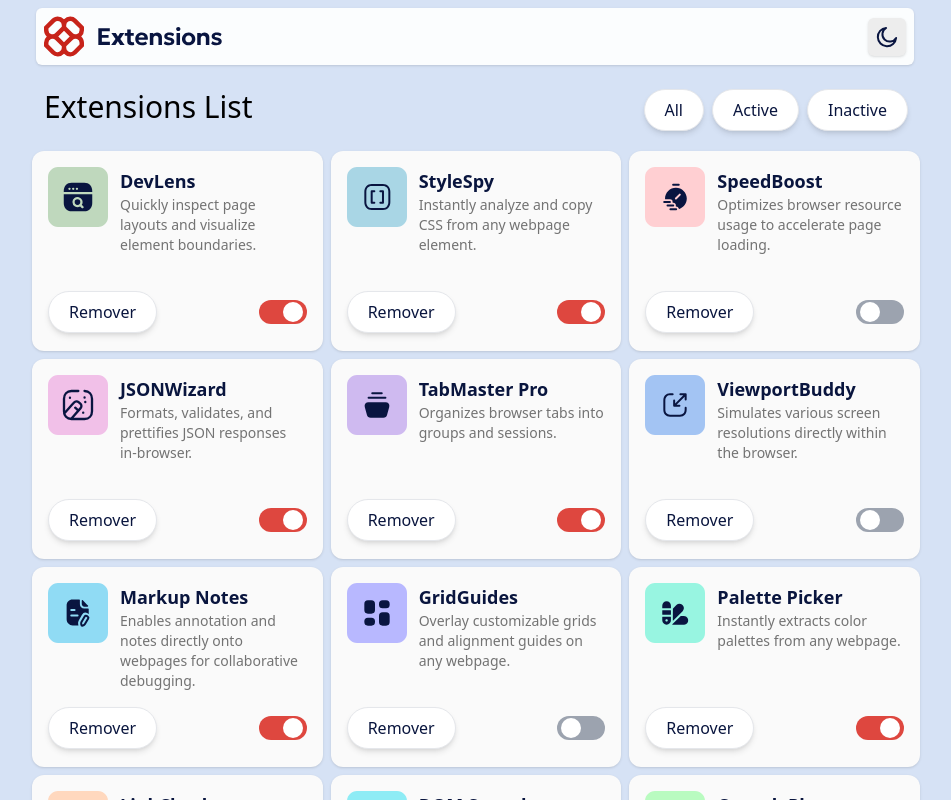
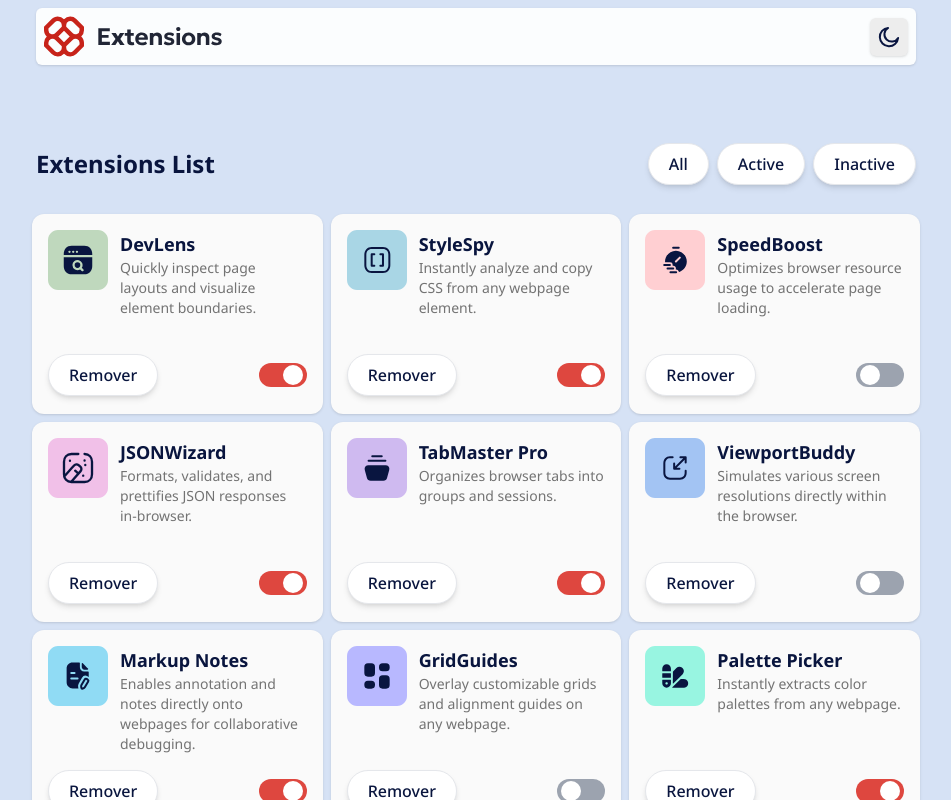
Before and after one commit to DomeniqueRosa/portfolio-react, a React (Vite) app in the folder browser-extensions/: page / in a window 1280 px wide. Shown: the top 800 px of the page, without its empty margins (164-1115 px from the left). Built offline with nearby package versions, Linux system fonts and the light colour scheme.

Commit message:
finish project

```diff
--- a/browser-extensions/index.html
+++ b/browser-extensions/index.html
@@ -1,12 +1,17 @@
-<!doctype html>
+<!DOCTYPE html>
 <html lang="en">
   <head>
     <meta charset="UTF-8" />
+    <!-- link da fonte -->
+    <link
+      href="https://fonts.googleapis.com/css2?family=Noto+Sans:wght@400;500;700&display=swap"
+      rel="stylesheet"
+    />
     <link rel="icon" type="image/svg+xml" href="/vite.svg" />
     <meta name="viewport" content="width=device-width, initial-scale=1.0" />
     <title>Vite + React</title>
   </head>
-  <body class="dark:bg-neutral-900 bg-neutral-200 dark:text-white">
+  <body class=" min-h-screen font-noto dark:bg-gradient-to-b dark:from-[#040918] dark:to-[#091540] bg-neutral-200  dark:text-white">
     <div id="root"></div>
     <script type="module" src="/src/main.jsx"></script>
   </body>
--- a/browser-extensions/src/App.jsx
+++ b/browser-extensions/src/App.jsx
@@ -2,38 +2,64 @@ import { useState } from "react";
 import Card from "./components/Card";
 import Header from "./components/Header";
 import Button from "./components/Button";
-import Data from "../data.json"
+import Data from "../data.json";
 
 function App() {
   const [isDark, setIsDark] = useState(false);
-  const [isActive, setIsActive] = useState(true)
+  const [filtro, setFiltro] = useState("all");
+  const [data, setData] = useState(Data);
 
   function handTheme() {
     document.documentElement.classList.toggle("dark");
     setIsDark(!isDark);
   }
 
-  function handIsActive(){
-    alert("clicou para alterar! :)")
-    setIsActive(!isActive)
+  function handleRemove(id) {
+    setData(data.filter((data) => data.id !== id));
+  }
+
+  function handleIsActive(id) {
+    setData((data) =>
+      data.map((item) =>
+        item.id === id ? { ...item, isActive: !item.isActive } : item
+      )
+    );
+  }
+
+  function filtrarCard(Data) {
+    if (filtro === "active") {
+      return Data.filter((card) => card.isActive);
+    }
+    if (filtro === "inactive") {
+      return Data.filter((card) => !card.isActive);
+    }
+    return Data;
   }
 
   return (
     <>
-      <div className="md:w-[70%]  m-auto">
+      <div className="md:w-[70%] m-auto w-full ">
         <Header isDark={isDark} handTheme={handTheme} />
-        <div className="md:flex md:justify-between p-4 sm:justify-center">
-          <h2 className="text-3xl">Extensions List</h2>
-          <div className="flex gap-2">
-            <Button title='All' />
-            <Button title='Active' />
-            <Button title='Inactive' />
-
+        <div className="flex flex-col items-center sm:flex-row justify-between pt-[70px] pb-[25px] px-2">
+          <h2 className="text-2xl font-noto  dark:text-neutral-200 text-neutral-900 font-bold">Extensions List</h2>
+          <div className="flex gap-2 ">
+            <Button title="All" handle={() => setFiltro("all")} />
+            <Button title="Active" handle={() => setFiltro("active")} />
+            <Button title="Inactive" handle={() => setFiltro("inactive")} />
           </div>
         </div>
-        <div className="grid lg:grid-cols-3 grid-cols-1 md:grid-cols-2">
-          {Data.map((item) => <Card title={item.name} description={item.description} isActive={item.isActive}
-          logo={item.logo} key={item.name} setIsActive={handIsActive}/>)}
+        <div className="grid lg:grid-cols-3 grid-cols-1 sm:grid-cols-2 place-items-center">
+          {filtrarCard(data).map((item) => (
+            <Card
+              key={item.id}
+              title={item.name}
+              description={item.description}
+              isActive={item.isActive}
+              logo={item.logo}
+              setIsActive={() => handleIsActive(item.id)}
+              handleRemove={() => handleRemove(item.id)}
+            />
+          ))}
         </div>
       </div>
     </>
--- a/browser-extensions/src/components/Button.jsx
+++ b/browser-extensions/src/components/Button.jsx
@@ -3,7 +3,7 @@
 export default function Button({title, handle}) {
   return (
     <button
-      className="border-0.5 bg-white dark:bg-neutral-700 dark:hover:bg-red-600 hover:bg-red-600 hover:text-white dark:text-white text-neutral-900 px-5 py-2 rounded-full font-medium shadow-md transition-colors duration-200 flex items-center"
+      className="focus-visible:outline-red-400 border bg-white dark:bg-neutral-700 dark:hover:bg-red-600 hover:bg-red-600 hover:text-white dark:text-white text-neutral-900 px-5 py-2 rounded-full font-medium shadow-md transition-colors duration-200 flex items-center"
       onClick={handle}
     >
       {title}
--- a/browser-extensions/src/components/Card.jsx
+++ b/browser-extensions/src/components/Card.jsx
@@ -1,6 +1,6 @@
 import Toggle from "./Toggle";
 import Button from "./Button";
-export default function Card({ title, description, isActive, logo , setIsActive}) {
+export default function Card({ title, description, isActive, logo , setIsActive, handleRemove}) {
 
   return (
     <div className="shadow bg-neutral-50 dark:bg-neutral-800 rounded-xl p-4 m-1 max-w-[380px] h-[200px]">
@@ -13,7 +13,7 @@ export default function Card({ title, description, isActive, logo , setIsActive}
       </div>
       <div className="flex items-center justify-between mt-6">
 
-        <Button title='Remover' handle={() => alert("clicou")}/>
+        <Button title='Remover' handle={handleRemove} />
         <Toggle enabled={isActive} setEnabled={setIsActive} />
       </div>
     </div>
--- a/browser-extensions/src/components/Header.jsx
+++ b/browser-extensions/src/components/Header.jsx
@@ -1,15 +1,75 @@
-
 import Sun from "../assets/images/icon-sun.svg";
 import Moon from "../assets/images/icon-moon.svg";
-import Logo from "../assets/images/logo.svg"
-export default function Header({isDark, handTheme}) {
-
+import Logo from "../assets/images/logo.svg";
+export default function Header({ isDark, handTheme }) {
   return (
-    <div className="m-2 rounded-md p-2 flex justify-between items-center bg-neutral-0 w-[98%] shadow dark:bg-neutral-800">
+    <div className="m-2 rounded-md p-2 flex justify-between items-center bg-neutral-0  shadow dark:bg-neutral-800">
       <div>
-        {isDark ? <h1 className="text-white text-2xl text-bold">Extensions</h1>: <img src={Logo} alt="" />}
+        <svg
+          xmlns="http://www.w3.org/2000/svg"
+          width="179"
+          height="41"
+          fill="none"
+          viewBox="0 0 179 41"
+        >
+          <g clipPath="url(#a)">
+            <path
+              fill="#C7231A"
+              fillRule="evenodd"
+              d="M13.715.516c-2.257 0-4.42.896-6.016 2.492L0 10.707v3.524c0 2.49 1.07 4.73 2.774 6.285A8.485
+          8.485 0 0 0 0 26.802v3.524l7.699 7.698A8.507 8.507 0 0 0 20 37.742a8.508 8.508 0 0 0 12.301.282L40
+          30.326v-3.524c0-2.49-1.07-4.73-2.774-6.286A8.485 8.485 0 0 0 40 14.231v-3.524l-7.699-7.7A8.508 8.508
+          0 0 0 20 3.29 8.485 8.485 0 0 0 13.715.516Zm12.044 20a8.528 8.528 0 0 1-.282-.27L20 14.77l-5.477
+          5.477a8.528 8.528 0 0 1-.282.27c.096.087.19.177.282.269L20 26.262l5.477-5.476c.092-.093.186-.182.282-.27Zm-3.537
+          9.81v1.682a4.063 4.063 0 0 0 6.936 2.874l6.398-6.397v-1.683a4.063 4.063 0 0 0-6.937-2.874l-6.397 6.398Zm-4.444
+          0-6.397-6.398a4.063 4.063 0 0 0-6.937 2.873v1.684l6.397 6.397a4.063 4.063 0 0 0 6.937-2.873v-1.683Zm0-21.302v1.683l-6.397
+          6.397a4.063 4.063 0 0 1-6.937-2.873v-1.683l6.397-6.397a4.063 4.063 0 0 1 6.937 2.873Zm10.841 8.08-6.397-6.397V9.024a4.063
+          4.063 0 0 1 6.936-2.873l6.398 6.397v1.683a4.063 4.063 0 0 1-6.937 2.873Z"
+              clipRule="evenodd"
+            />
+          </g>
+          <path
+            fill={isDark ? "hsl(200, 60%, 99%)" : "hsl(226, 25%, 17%)"}
+            d="M54.318 29V12.2h11.484v3.096H57.87v3.6h6.72v2.868h-6.72v4.104h8.028V29h-11.58Zm12.818.024
+        4.368-6.036-4.14-6.108h4.428l2.148 3.684 2.088-3.684h4.32l-4.02 6.036L80.66 29h-4.488l-2.352-3.696-2.388 3.66-4.296.06Zm20.293.336c-1.296
+        0-2.32-.364-3.072-1.092-.744-.736-1.116-1.844-1.116-3.324V13.388h3.504v3.492h3.012v2.808h-3.012v4.62c0 .712.148 1.212.444 1.5.296.288.692.432
+        1.188.432.256 0 .504-.028.744-.084.248-.064.476-.152.684-.264l.492 2.76c-.36.2-.792.368-1.296.504a5.92 5.92 0 0
+        1-1.572.204Zm-6.648-9.672V16.88h2.808v2.808H80.78Zm17.126 9.672c-1.32 0-2.48-.268-3.48-.804a5.853 5.853 0 0
+        1-2.34-2.244c-.56-.96-.84-2.084-.84-3.372 0-.936.16-1.796.48-2.58a6.052 6.052 0 0 1 1.368-2.028A6.203 6.203 0 0 1
+        95.171 17c.8-.32 1.676-.48 2.628-.48 1.048 0 1.976.184 2.784.552a5.43 5.43 0 0 1 2.028 1.548c.536.656.908 1.428 1.116 2.316.216.888.236
+        1.852.06 2.892h-9.288c0 .56.144 1.048.432 1.464.296.416.708.744 1.236.984.536.232 1.16.348 1.872.348.704 0 1.376-.096 2.016-.288a6.426 6.426
+        0 0 0 1.812-.876l1.164 2.4c-.384.296-.864.56-1.44.792-.576.224-1.188.396-1.836.516a9.422 9.422 0 0
+        1-1.848.192Zm-3.204-7.944h5.724c-.024-.712-.276-1.276-.756-1.692-.472-.416-1.124-.624-1.956-.624-.832 0-1.524.208-2.076.624-.544.416-.856.98-.936
+        1.692ZM105.83 29V16.88h3.504v1.368c.464-.608 1.012-1.048 1.644-1.32a5.072 5.072 0 0 1 2.004-.408c1.128 0 2.056.224 2.784.672.736.44 1.28 1.012 1.632
+        1.716.36.704.54 1.444.54 2.22V29h-3.504v-6.78c0-.768-.216-1.38-.648-1.836-.424-.456-1.04-.684-1.848-.684-.512
+        0-.964.116-1.356.348-.392.224-.7.54-.924.948-.216.408-.324.88-.324 1.416V29h-3.504Zm19.29.348c-1.08
+        0-2.076-.14-2.988-.42-.912-.288-1.692-.68-2.34-1.176l1.14-2.448a8.333 8.333 0 0 0 2.052 1.02c.736.24 1.444.36 2.124.36.672 0 1.188-.1
+        1.548-.3.368-.208.552-.504.552-.888 0-.344-.164-.596-.492-.756-.32-.168-.944-.348-1.872-.54-1.6-.288-2.768-.74-3.504-1.356-.736-.624-1.104-1.48-1.104-2.568
+        0-.768.212-1.444.636-2.028.432-.584 1.024-1.036 1.776-1.356.752-.328 1.616-.492 2.592-.492.96 0 1.864.132 2.712.396.856.256
+        1.588.616 2.196 1.08l-1.104 2.46a5.34 5.34 0 0 0-1.104-.672 6.35 6.35 0 0 0-1.296-.444 5.43 5.43 0 0 0-1.32-.168c-.584
+        0-1.056.1-1.416.3-.36.192-.54.464-.54.816 0 .352.164.612.492.78.328.168.94.352 1.836.552 1.672.352 2.86.82 3.564 1.404.712.576 1.068 1.388
+        1.068 2.436 0 .808-.22 1.512-.66 2.112-.432.6-1.04 1.068-1.824 1.404-.776.328-1.684.492-2.724.492Zm7.413-.348V16.88h3.504V29h-3.504Zm1.752-14.04a2.26
+        2.26 0 0 1-1.512-.54c-.424-.368-.636-.856-.636-1.464 0-.616.212-1.104.636-1.464a2.23 2.23 0 0 1 1.512-.552 2.23 2.23 0 0 1 1.512.552c.424.36.636.848.636
+        1.464 0 .608-.212 1.096-.636 1.464a2.26 2.26 0 0 1-1.512.54Zm10.362 14.4c-1.304 0-2.46-.292-3.468-.876a6.504 6.504 0 0 1-2.376-2.328 6.28
+        6.28 0 0 1-.852-3.216c0-.856.164-1.668.492-2.436a6.302 6.302 0 0 1 1.392-2.052c.6-.6 1.308-1.072 2.124-1.416.816-.344 1.712-.516 2.688-.516
+        1.304 0 2.456.292 3.456.876a6.38 6.38 0 0 1 2.364 2.34c.576.968.864 2.036.864 3.204 0 .848-.164 1.66-.492 2.436a6.439 6.439 0 0 1-1.392 2.064
+        6.547 6.547 0 0 1-2.112 1.404c-.816.344-1.712.516-2.688.516Zm0-3.036c.616 0 1.168-.136 1.656-.408.488-.28.872-.672
+        1.152-1.176.28-.512.42-1.112.42-1.8 0-.696-.14-1.296-.42-1.8a2.854 2.854 0 0 0-1.14-1.164c-.488-.28-1.044-.42-1.668-.42-.624 0-1.184.14-1.68.42-.488.272-.872.66-1.152
+        1.164-.272.504-.408 1.104-.408 1.8s.14 1.296.42 1.8c.28.504.664.896 1.152 1.176.488.272 1.044.408 1.668.408ZM153.235 29V16.88h3.504v1.368c.464-.608
+        1.012-1.048 1.644-1.32a5.072 5.072 0 0 1 2.004-.408c1.128 0 2.056.224 2.784.672.736.44 1.28 1.012 1.632 1.716.36.704.54 1.444.54
+        2.22V29h-3.504v-6.78c0-.768-.216-1.38-.648-1.836-.424-.456-1.04-.684-1.848-.684-.512 0-.964.116-1.356.348-.392.224-.7.54-.924.948-.216.408-.324.88-.324
+        1.416V29h-3.504Zm19.291.348c-1.08 0-2.076-.14-2.988-.42-.912-.288-1.692-.68-2.34-1.176l1.14-2.448a8.333 8.333 0 0 0 2.052 1.02c.736.24 1.444.36 2.124.36.672
+        0 1.188-.1 1.548-.3.368-.208.552-.504.552-.888 0-.344-.164-.596-.492-.756-.32-.168-.944-.348-1.872-.54-1.6-.288-2.768-.74-3.504-1.356-.736-.624-1.104-1.48-1.104-2.568
+        0-.768.212-1.444.636-2.028.432-.584 1.024-1.036 1.776-1.356.752-.328 1.616-.492 2.592-.492.96 0 1.864.132 2.712.396.856.256 1.588.616 2.196 1.08l-1.104 2.46a5.34 5.34
+        0 0 0-1.104-.672 6.35 6.35 0 0 0-1.296-.444 5.43 5.43 0 0 0-1.32-.168c-.584 0-1.056.1-1.416.3-.36.192-.54.464-.54.816 0 .352.164.612.492.78.328.168.94.352 1.836.552
+        1.672.352 2.86.82 3.564 1.404.712.576 1.068 1.388 1.068 2.436 0 .808-.22 1.512-.66 2.112-.432.6-1.04 1.068-1.824 1.404-.776.328-1.684.492-2.724.492Z"
+          />
+        </svg>
       </div>
-      <button className="p-2 dark:bg-neutral-700 shadow bg-neutral-100 rounded-md dark:hover:bg-neutral-600 hover:bg-neutral-300" onClick={handTheme}>
+      <button
+        className="focus:outline-red-400 p-2 dark:bg-neutral-700 shadow bg-neutral-100 rounded-md dark:hover:bg-neutral-600 hover:bg-neutral-300"
+        onClick={handTheme}
+      >
         <img src={isDark ? Sun : Moon} alt="" />
       </button>
     </div>
--- a/browser-extensions/src/components/Toggle.jsx
+++ b/browser-extensions/src/components/Toggle.jsx
@@ -2,10 +2,9 @@
 
 export default function Toggle({enabled, setEnabled}) {
 
-
   return (
     <button
-      onClick={() => setEnabled(!enabled)}
+      onClick={setEnabled}
       className={`
         relative inline-flex h-6 w-12 items-center rounded-full
         transition-colors duration-300
--- a/browser-extensions/tailwind.config.js
+++ b/browser-extensions/tailwind.config.js
@@ -5,6 +5,9 @@ export default {
 
   theme: {
     extend: {
+      fontFamily : {
+        'noto' : ['"Noto Sans"', 'sans-serif']
+      },
       borderWidth: {
         '0.5': '0.2px',
       },
@@ -24,10 +27,6 @@ export default {
           500: "hsl(3, 71%, 56%)",
           700: "hsl(3, 77%, 44%)",
         },
-        gradient: {
-          light: `linear-gradient(180deg, #EBF2FC 0%, #EEF8F9 100%)`,
-          dark: `linear-gradient(180deg, #040918 0%, #091540 100%)`,
-        },
       },
     },
   },
```
Also changed, not shown: browser-extensions/data.json (+12 -0 lines).
